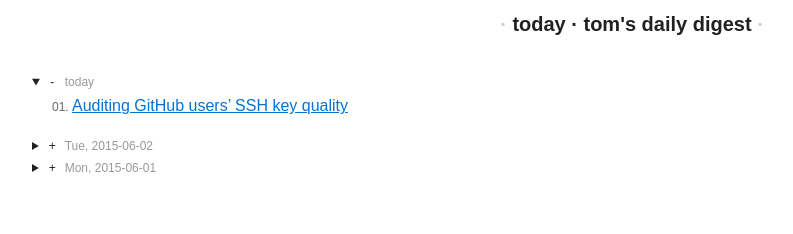
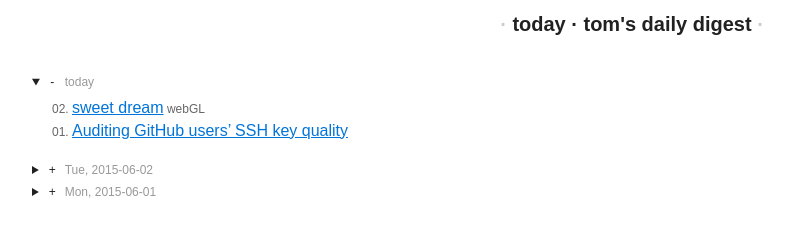
Before and after one commit to stryju/today, a website: page index.html in a window 1280 px wide. Shown: the whole page, without its empty margins (8-801 px from the left). Drawn offline with Linux system fonts and the light colour scheme.

Commit message:
2015-06-03

```diff
--- a/index.html
+++ b/index.html
@@ -13,6 +13,7 @@
       <summary><time datetime="2015-06-03">today</time></summary>
       <ol>
         <li><a href="https://blog.benjojo.co.uk/post/auditing-github-users-keys">Auditing GitHub users’ SSH key quality</a>
+        <li><a href="http://grgrdvrt.com/miam/sweet_dream/">sweet dream</a> webGL
       </ol>
     </details>
   </article>
```
